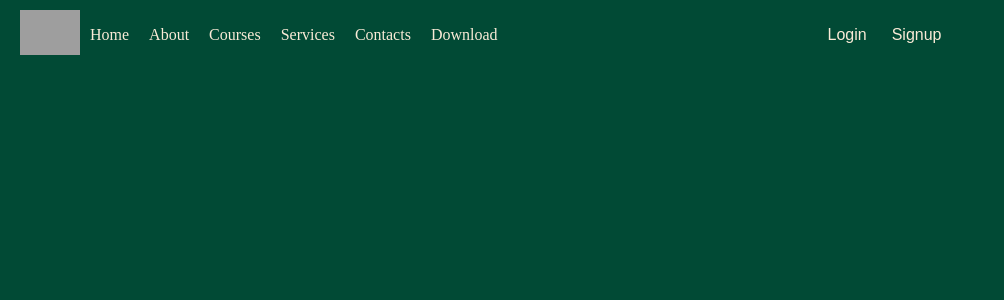
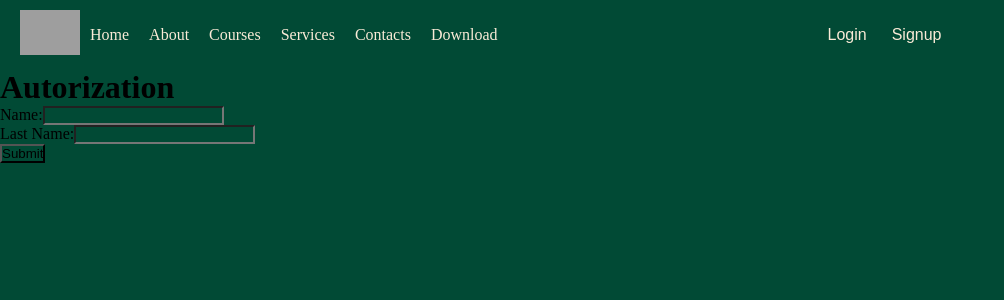
Before and after one commit to YanaKholod/Landing-page, a React (Create React App) app: page /login in a window 1280 px wide. Shown: the top 300 px of the page, without its empty margins (0-1004 px from the left). Built offline with nearby package versions, Linux system fonts and the light colour scheme; grey boxes are pictures that could not be loaded.

Commit message:
eighth commit

```diff
--- a/src/App.js
+++ b/src/App.js
@@ -8,6 +8,7 @@ import Courses from "./components/Courses/Courses";
 import Services from "./components/Servicepage/Services";
 import Contacts from "./components/Contacts/Contacts";
 import Course from "./components/Courses/Course";
+import Login from "./components/LogIn/Login";
 
 function App() {
   return (
@@ -17,6 +18,7 @@ function App() {
         <div className="content">
           <Routes>
             <Route path="/" exact={true} element={<Main />} />
+            <Route path="/login" element={<Login />} />
             <Route path="/about" element={<About />} />
             <Route exact path="/courses" element={<Courses />} />
             <Route path={"/courses/:id"} element={<Course />} />
--- /dev/null
+++ b/src/components/LogIn/Login.jsx
@@ -0,0 +1,40 @@
+import React from "react";
+import { useForm } from "react-hook-form";
+import s from "./Login.module.css";
+
+export const Login = () => {
+  const {
+    register,
+    formState: { error },
+    handleSubmit,
+    reset,
+  } = useForm();
+  const onSubmit = (data) => {
+    alert(JSON.stringify(data));
+    reset();
+  };
+  return (
+    <div className={s.login}>
+      <h1> Autorization</h1>
+      <form onSubmit={handleSubmit(onSubmit)}>
+        <label>
+          Name:
+          <input {...register("firstName", { required: "required field" })} />
+        </label>
+        <div className={s.nameError}>
+          {error?.firstName && <p>{error?.firstName?.message || "Error!"}</p>}
+        </div>
+        <label>
+          Last Name:
+          <input {...register("lastName", { required: "required field" })} />
+        </label>
+        <div className={s.error}>
+          {error?.lastName && <p>{error?.lastName?.message || "Error!"}</p>}
+        </div>
+        <input type="submit" />
+      </form>
+    </div>
+  );
+};
+
+export default Login;
--- /dev/null
+++ b/src/components/LogIn/Login.module.css
@@ -0,0 +1,6 @@
+.login{
+
+}
+.error{
+
+}
```
Also changed, not shown: package.json (+8 -3 lines), src/components/SignUp/SignUp.jsx (added, +7 -0 lines), src/components/SignUp/SignUp.module.css (added), 1 other file (tests, documents, lock files or other folders).
